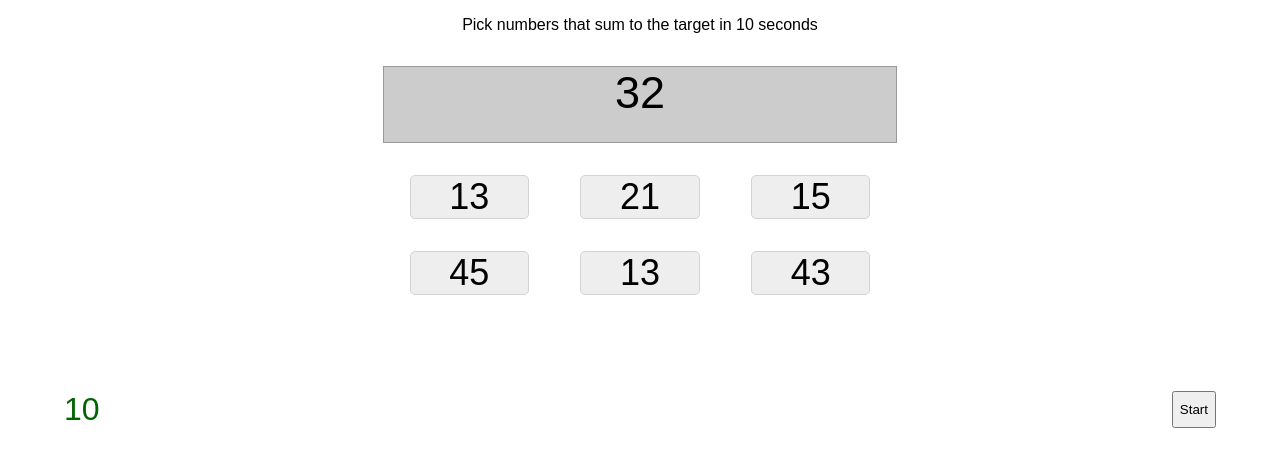
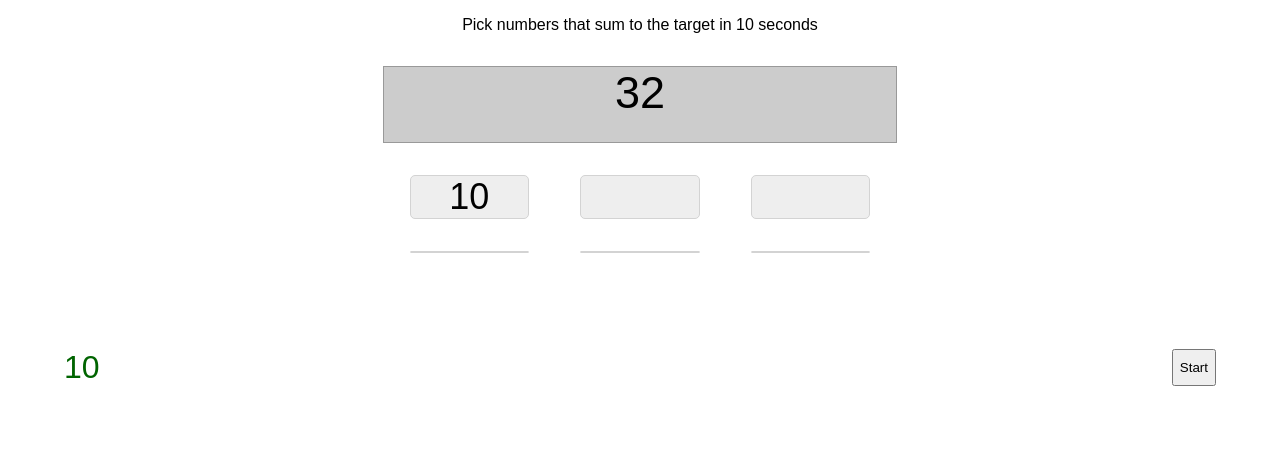
Before and after one commit to onuriltan/TargetSumGame, a React (Create React App) app: page / in a window 1280 px wide. Shown: the top 466 px of the page. Built offline with nearby package versions, Linux system fonts and the light colour scheme.

Commit message:
sum algorithm testing.

```diff
--- a/src/components/Game.jsx
+++ b/src/components/Game.jsx
@@ -13,7 +13,10 @@ class Game extends Component {
       challengeSize: props.challengeSize,
       initialChallengeRange: props.initialChallengeRange,
       initialSeconds: props.initialSeconds,
+      numbers: [],
       randomTargetNumber: 0,
+      randomSubsetSum: 0,
+      generalSum: 0
     };
     this.randomNumberBetween = this.randomNumberBetween.bind(this);
 
@@ -21,10 +24,32 @@ class Game extends Component {
   randomNumberBetween = (min, max) => Math.floor(Math.random() * (max - min + 1)) + min;
 
 
-  componentDidMount(){
-    let randomTargetNumber = _.random(this.state.initialChallengeRange[0],
-                                      this.state.initialChallengeRange[1]);
-    this.setState({randomTargetNumber: randomTargetNumber});
+  componentDidMount() {
+    let randomTargetNumber = _.random(this.state.initialChallengeRange[0], this.state.initialChallengeRange[1]);
+
+    let randomSubsetSum = _.random(2, 6);
+    this.setState({ randomSubsetSum: randomSubsetSum });
+
+    let generalSum = 0;
+    let tempRandomTargetNumber = randomTargetNumber;
+    for (let i = 0; i < randomSubsetSum-1; i++) {
+      let number = _.random(0, tempRandomTargetNumber);
+      generalSum += number;
+      this.setState({ generalSum: generalSum });
+      this.setState({ numbers: [...this.state.numbers, number]});
+      tempRandomTargetNumber = randomTargetNumber - number;
+    }
+    let lastNumber = randomTargetNumber - generalSum;
+    generalSum += lastNumber;
+    this.setState({ generalSum: generalSum });
+    this.setState({ numbers: [...this.state.numbers, lastNumber]});
+
+    for (let j = 0; j < 6 - randomSubsetSum; j++) {
+      let number = _.random(0, tempRandomTargetNumber);
+      this.setState({ numbers: [...this.state.numbers, number]});
+    }
+    this.setState({ randomTargetNumber: randomTargetNumber });
+    this.setState({ randomSubsetSum: randomSubsetSum });
   }
 
 
@@ -35,16 +60,16 @@ class Game extends Component {
           Pick numbers that sum to the target in {this.state.initialSeconds} seconds
         </div>
         <div className="target">{this.state.randomTargetNumber}</div>
-          <div className="challenge-numbers">
-           <Number value={13} />
-           <Number value={21} />
-           <Number value={15} />
-          </div>
-          <div className="challenge-numbers">
-           <Number value={45} />
-           <Number value={13} />
-           <Number value={43} />
-          </div>
+        <div className="challenge-numbers">
+          <Number value={this.state.numbers[0]} />
+          <Number value={this.state.numbers[1]} />
+          <Number value={this.state.numbers[2]} />
+        </div>
+        <div className="challenge-numbers">
+          <Number value={this.state.numbers[3]} />
+          <Number value={this.state.numbers[4]} />
+          <Number value={this.state.numbers[5]} />
+        </div>
         <div className="footer">
           <div className="timer-value">{this.state.initialSeconds}</div>
           <button>Start</button>
--- a/src/components/Number.jsx
+++ b/src/components/Number.jsx
@@ -1,6 +1,6 @@
 import React, { Component } from 'react';
 
-class Number extends React.Component {
+class Number extends Component {
     render() {
       return <div className="number">{this.props.value}</div>;
     }
```
